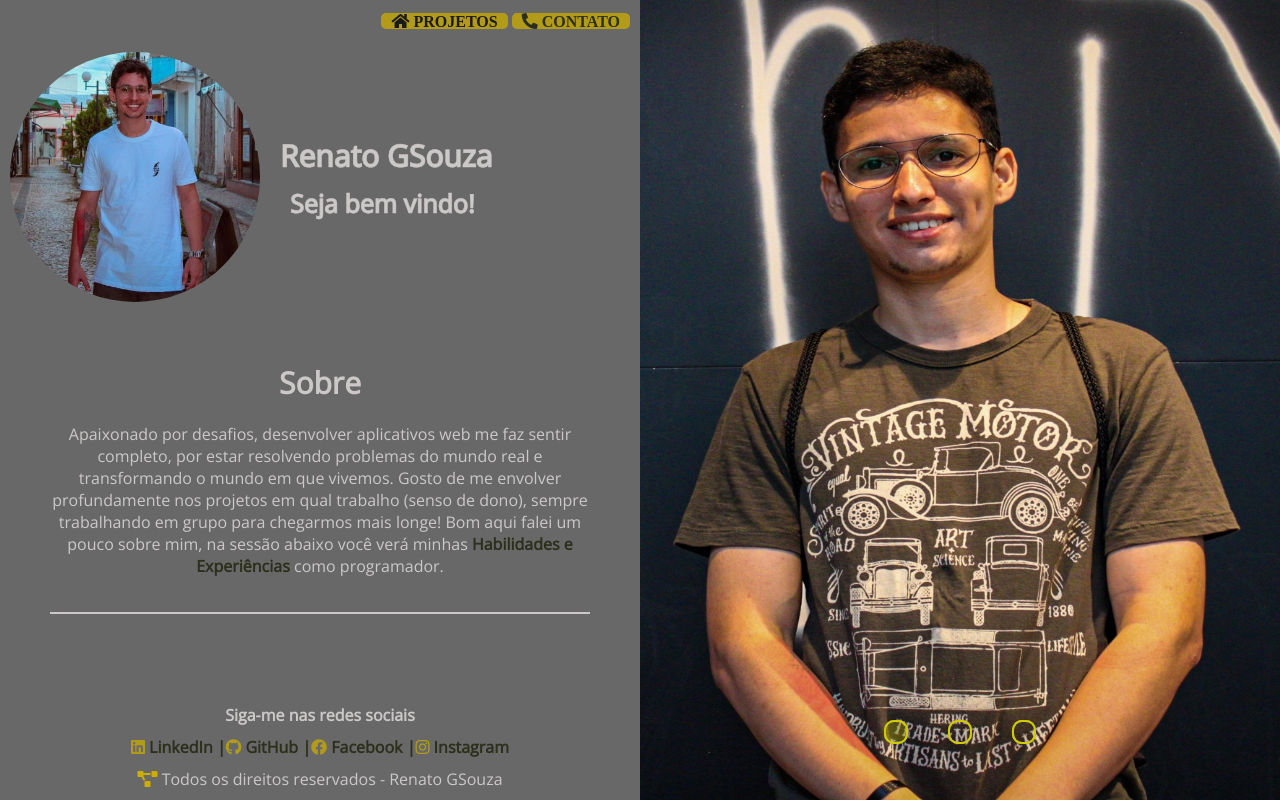
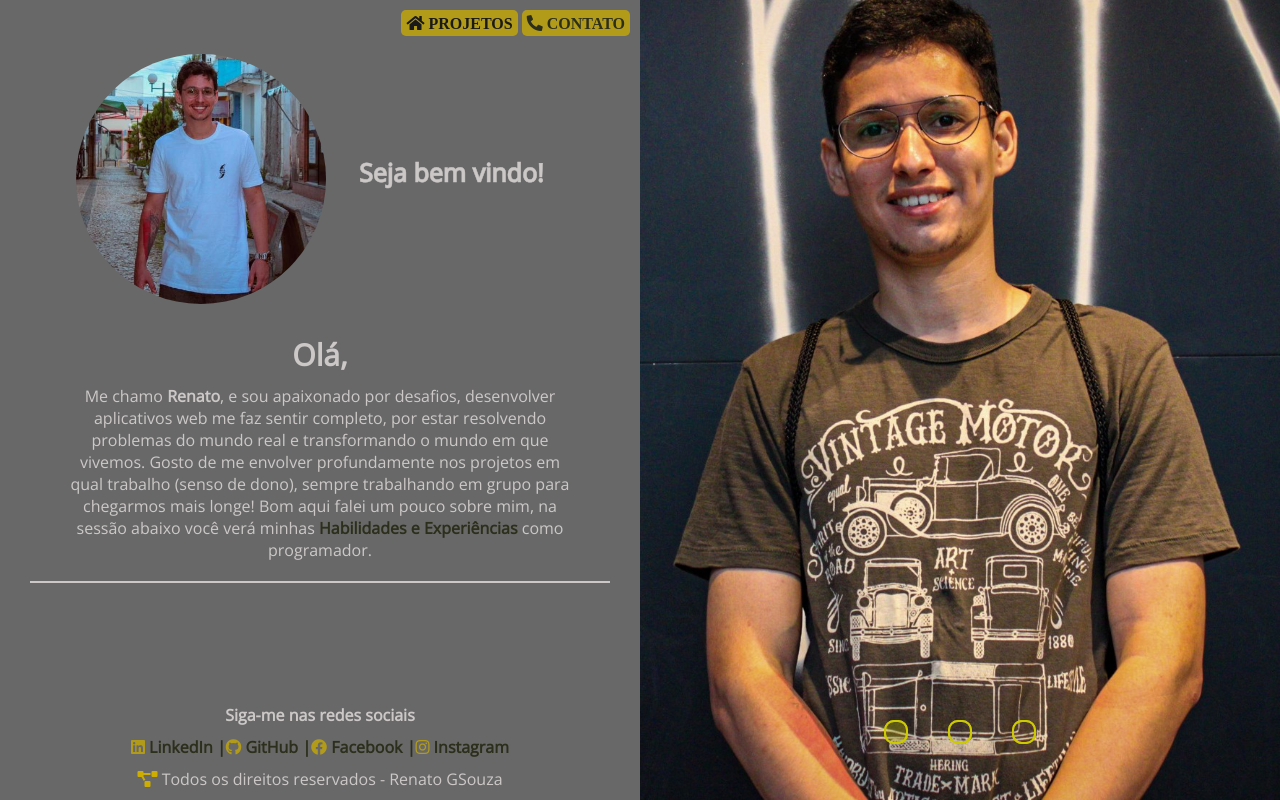
Before and after one commit to renatogsouza/renatogsouza.github.io, a website: page index.html in a window 1280 px wide. Drawn offline with nearby package versions, Linux system fonts and the light colour scheme.

Commit message:
mudança no texto sobre

```diff
--- a/index.html
+++ b/index.html
@@ -31,15 +31,14 @@
           <div class="img-home">
             <img src="/images/sorrisoBaiano.jpeg" alt="Renato GSouza">
             <div>
-              <h1>Renato GSouza</h1>
               <h3>Seja bem vindo!</h3>
             </div>
             </div>
           </section>
         <article id="sobre" class="sobre">
-          <h2>Sobre</h2>
+          <h2>Olá,</h2>
           <p>
-            Apaixonado por desafios, desenvolver aplicativos web me faz sentir completo, por estar
+            Me chamo <strong>Renato</strong>, e sou apaixonado por desafios, desenvolver aplicativos web me faz sentir completo, por estar
             resolvendo problemas do mundo real e transformando o mundo em que vivemos. Gosto de me envolver
             profundamente nos projetos em qual trabalho (senso de dono), sempre trabalhando em grupo
             para chegarmos mais longe! Bom
@@ -106,9 +105,6 @@
       </div>
       <!-- image slider end -->
       </section>
-      <div>
-
-      </div>
     </div>
   </div>
 
--- a/style/slide.css
+++ b/style/slide.css
@@ -7,8 +7,6 @@
   margin: 0;
   padding: 0;
   width: 50vw;
-
-  /* overflow: hidden; */
 }
 
 .slider {
@@ -29,12 +27,12 @@
 }
 
 .slide {
-  /* width: 20%; */
   transition: 1.5s;
 }
 
 .slide img {
   height: 100vh;
+  object-fit: cover;
   width: 50vw;
 }
 
--- a/style/style.css
+++ b/style/style.css
@@ -9,6 +9,7 @@
 .tela-inteira {
   display: flex;
   height: 100vh;
+  width: 100vw;
 }
 
 .static-home {
@@ -20,15 +21,17 @@
 .img-home {
   align-items: center;
   display: flex;
-  margin: 10px;
+  justify-content: center;
+  margin: 5px;
+  text-align: center;
 }
 
 .img-home img {
   border-radius: 50%;
-  height: 250px;
-  margin-right: 10px;
-  margin-top: 10px;
-  width: 250px;
+  margin-right: 2%;
+  margin-top: 2%;
+  max-height: 250px;
+  max-width: 250px;
 }
 
 .menu {
@@ -54,6 +57,7 @@ a {
 .menu .btn {
   background-color: rgb(204, 173, 0);
   border-radius: 5px;
+  padding: 5px;
   text-transform: uppercase;
 }
 
@@ -84,31 +88,27 @@ a:active {
 
 .sobre {
   align-items: center;
-  padding: 50px;
+  margin: 30px;
 }
 
 .sobre h2 {
   color: rgb(204, 200, 200);
   font-size: 30px;
-  margin-bottom: 20px;
+  margin-bottom: 10px;
   text-align: center;
 }
 
 .sobre p {
   color: rgb(204, 200, 200);
-  margin-bottom: 35px;
-  max-width: 800px;
+  margin: 0 auto;
+  margin-bottom: 20px;
+  max-width: 40vw;
   text-align: center;
 }
 
 .sobre hr {
   background-color: rgb(204, 200, 200);
-
-  /* margin-bottom: 70px; */
   border: none;
-
-  /* width: 300px; */
-
   height: 2px;
 }
 
```
